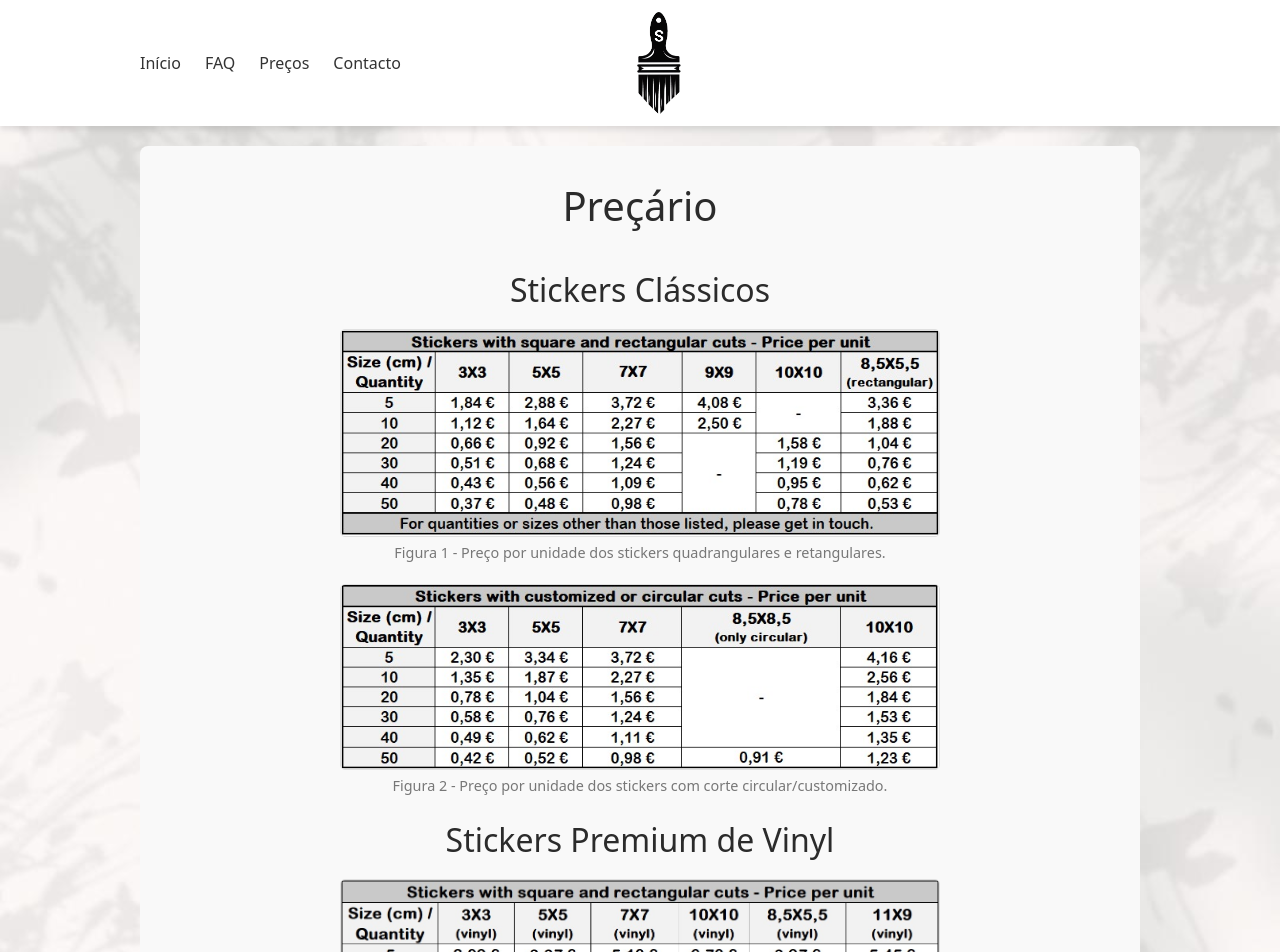
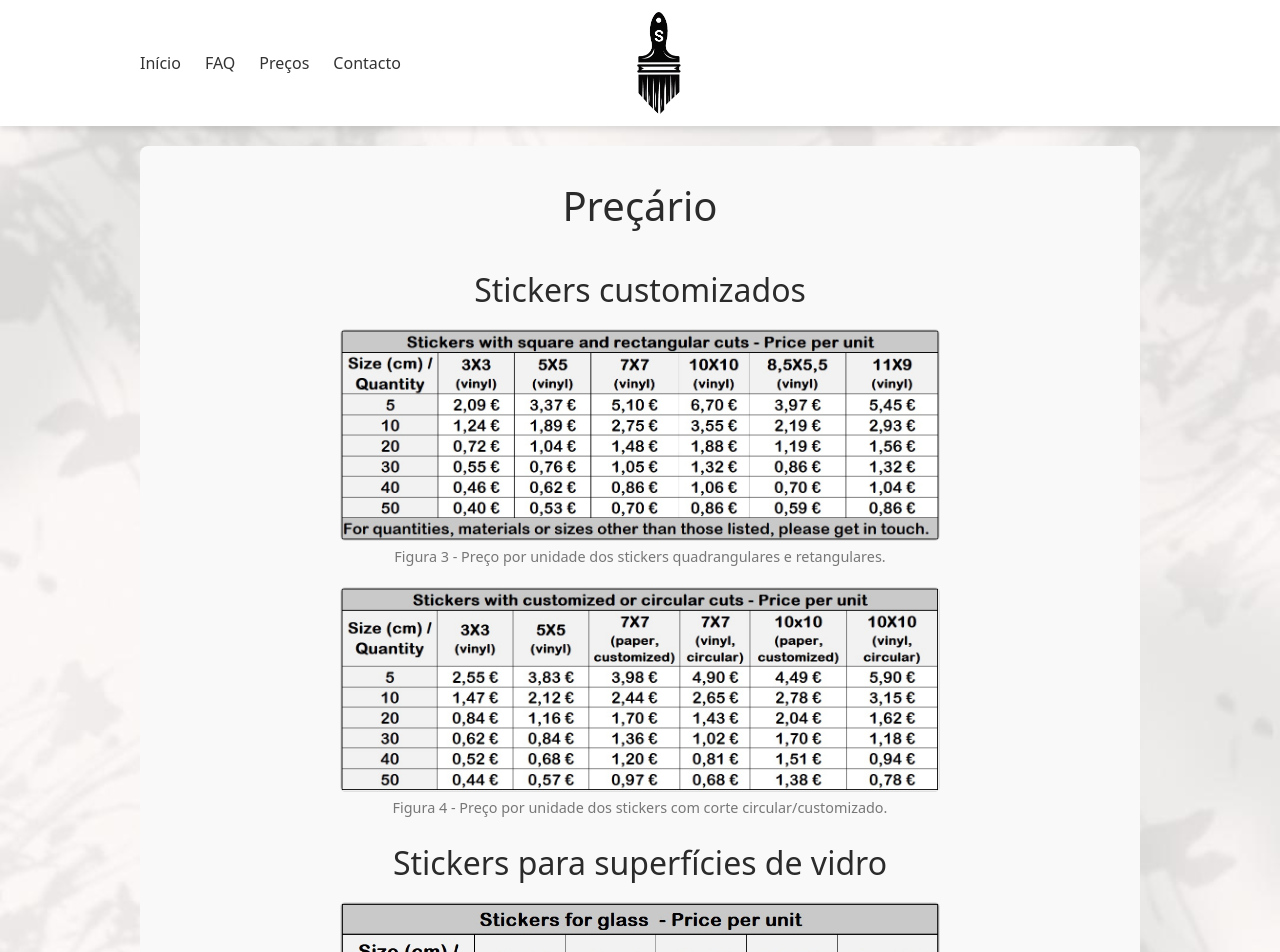
Before and after one commit to AurelioMiranda/surd, a Next.js app: page /precos in a window 1280 px wide. Shown: the top 952 px of the page. Built offline with nearby package versions, Linux system fonts and the light colour scheme.

Commit message:
Updates to pricing.

```diff
--- a/src/app/faq/page.js
+++ b/src/app/faq/page.js
@@ -2,7 +2,7 @@ import styles from './FAQ.module.css'
 
 export default function FAQ() {
   return (
-    <div className={styles.faqContainer123} style={{ marginTop: '20px' }}>
+    <div className={styles.faqContainer123} style={{ marginTop: '20px', marginBottom: '20px' }}>
       <section className={styles.faqSection123}>
         <h1 className={styles.faqTitle123}>FAQ</h1>
 
--- a/src/app/precos/page.js
+++ b/src/app/precos/page.js
@@ -2,10 +2,10 @@ import styles from './Precos.module.css'
 
 export default function Precos() {
   return (
-    <div className={styles.precosContainer987} style={{marginTop: '20px'}}>
+    <div className={styles.precosContainer987} style={{ marginTop: '20px', marginBottom: '20px' }}>
       <section className={styles.precosSection987}>
         <h1 className={styles.precosTitle987}>Preçário</h1>
-
+        {/*
         <h2 className={styles.precosTitle958}>Stickers Clássicos</h2>
 
         <div className={styles.priceImageContainer987}>
@@ -16,21 +16,21 @@ export default function Precos() {
         <div className={styles.priceImageContainer987}>
           <img src="circular-or-customized-price.jpeg" alt="Stickers price per unit (circular/customizable)" className={styles.precoImage987} />
           <p className={styles.imageCaption987}>Figura 2 - Preço por unidade dos stickers com corte circular/customizado.</p>
-        </div>
-
-        <h2 className={styles.precosTitle958}>Stickers Premium de Vinyl</h2>
+        </div>*/
+        }
+        <h2 className={styles.precosTitle958}>Stickers customizados</h2>
 
         <div className={styles.priceImageContainer987}>
-          <img src="vinyl-square-rectangular.jpeg" alt="Stickers price per unit (rectangular vinyl)" className={styles.precoImage987} />
-          <p className={styles.imageCaption987}>Figura 3 - Preço por unidade dos stickers de vinyl quadrangulares e retangulares.</p>
+          <img src="vinyl-square-rectangular.jpeg" alt="Stickers price per unit (rectangular)" className={styles.precoImage987} />
+          <p className={styles.imageCaption987}>Figura 3 - Preço por unidade dos stickers quadrangulares e retangulares.</p>
         </div>
 
         <div className={styles.priceImageContainer987}>
-          <img src="vinyl-custom-circular.jpeg" alt="Stickers price per unit (circular/customizable vinyl)" className={styles.precoImage987} />
-          <p className={styles.imageCaption987}>Figura 4 - Preço por unidade dos stickers de vinyl com corte circular/customizado.</p>
+          <img src="vinyl-custom-circular.jpeg" alt="Stickers price per unit (circular/customizable)" className={styles.precoImage987} />
+          <p className={styles.imageCaption987}>Figura 4 - Preço por unidade dos stickers com corte circular/customizado.</p>
         </div>
 
-        <h2 className={styles.precosTitle958}>Stickers para Superfícies de Vidro</h2>
+        <h2 className={styles.precosTitle958}>Stickers para superfícies de vidro</h2>
 
         <div className={styles.priceImageContainer987}>
           <img src="glass-stickers.jpeg" alt="Stickers price per unit (glass)" className={styles.precoImage987} />
@@ -58,7 +58,7 @@ export default function Precos() {
 
         <div className={styles.deliveryInfo987}>
           <p>
-            Tenha em atenção que o prazo de entrega e de produção varia entre <strong>11 e 17 dias</strong>,
+            Tenha em atenção que o prazo de entrega e de produção varia entre <strong>10 e 16 dias</strong>,
             consoante a encomenda. Garantimos que a qualidade dos nossos produtos compensa qualquer tempo de espera adicional!
           </p>
         </div>
```
